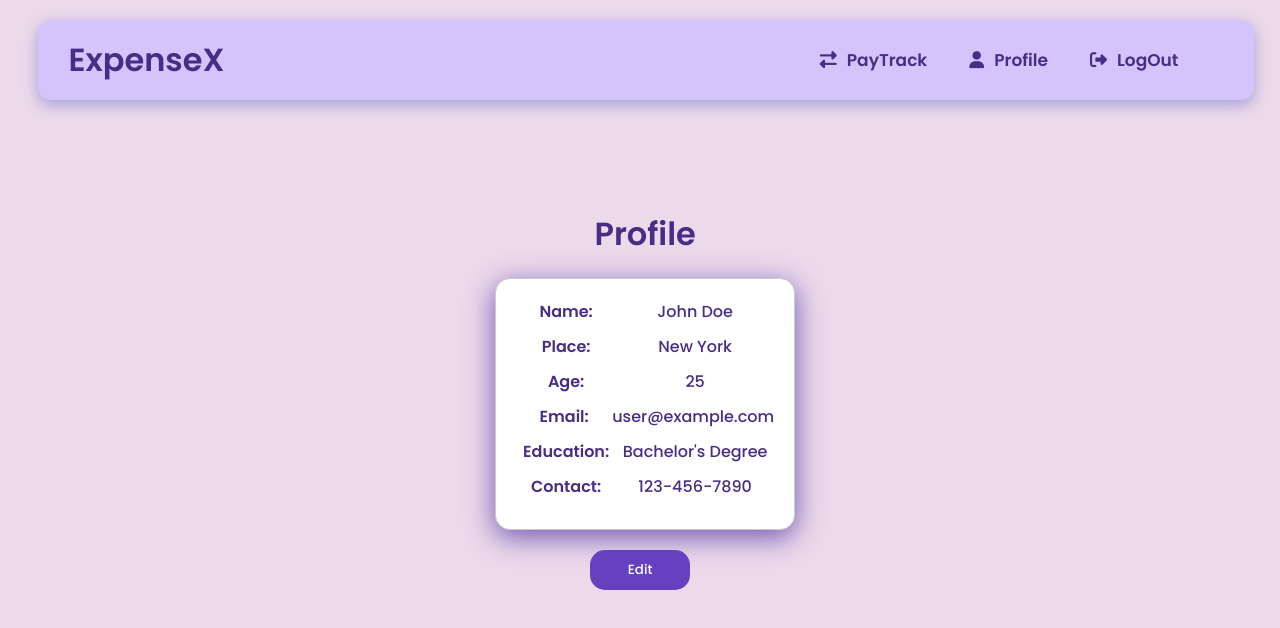
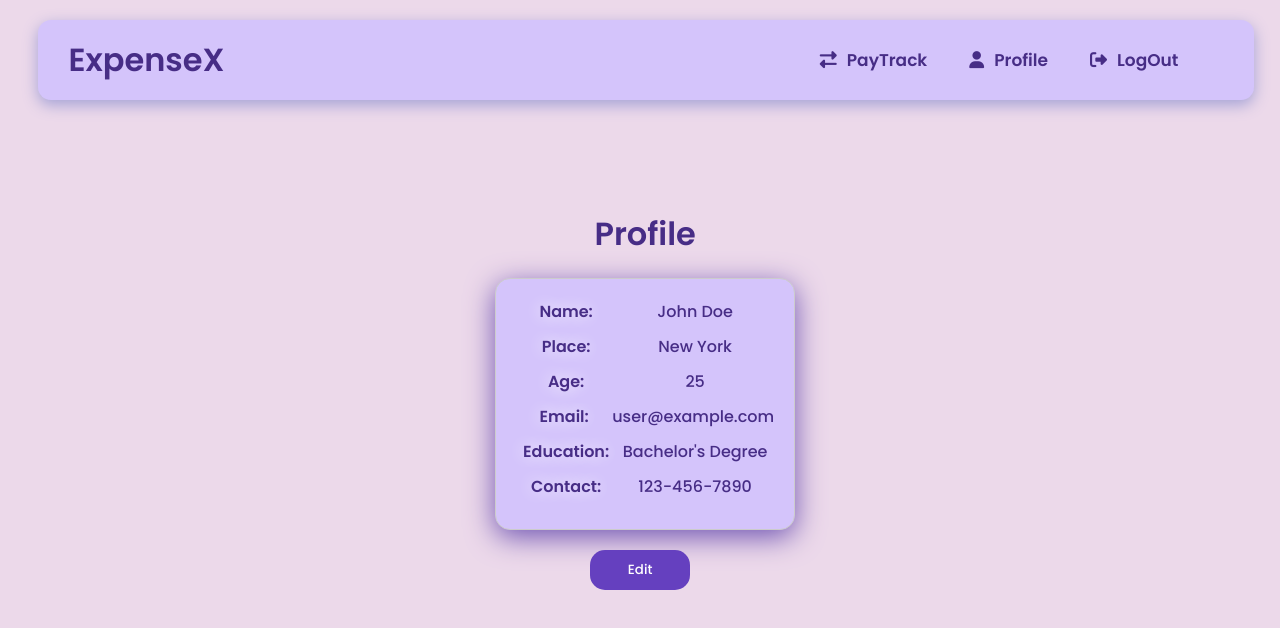
Before and after one commit to Hanna-sa/Expense, a React (Create React App) app: page /Profile in a window 1280 px wide. Shown: the top 628 px of the page. Built offline with nearby package versions, Linux system fonts and the light colour scheme.

Commit message:
Update Profile.css

```diff
--- a/src/Routes/Profile.css
+++ b/src/Routes/Profile.css
@@ -20,7 +20,7 @@
   border-radius: 15px;
   padding: 20px;
   width: 300px;
-  background-color: white;
+  background-color: #d4c4fb;
   box-shadow: 0px 7px 29px 0px #6f54b3;
 }
 
```
